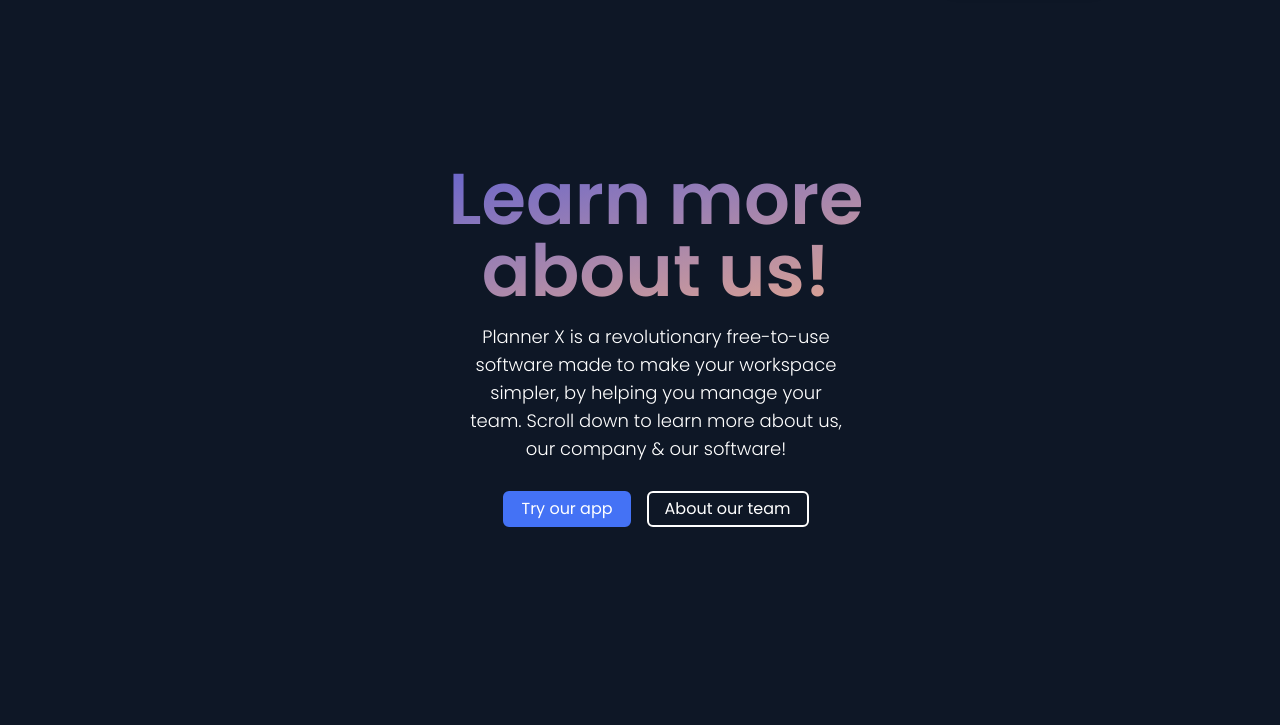
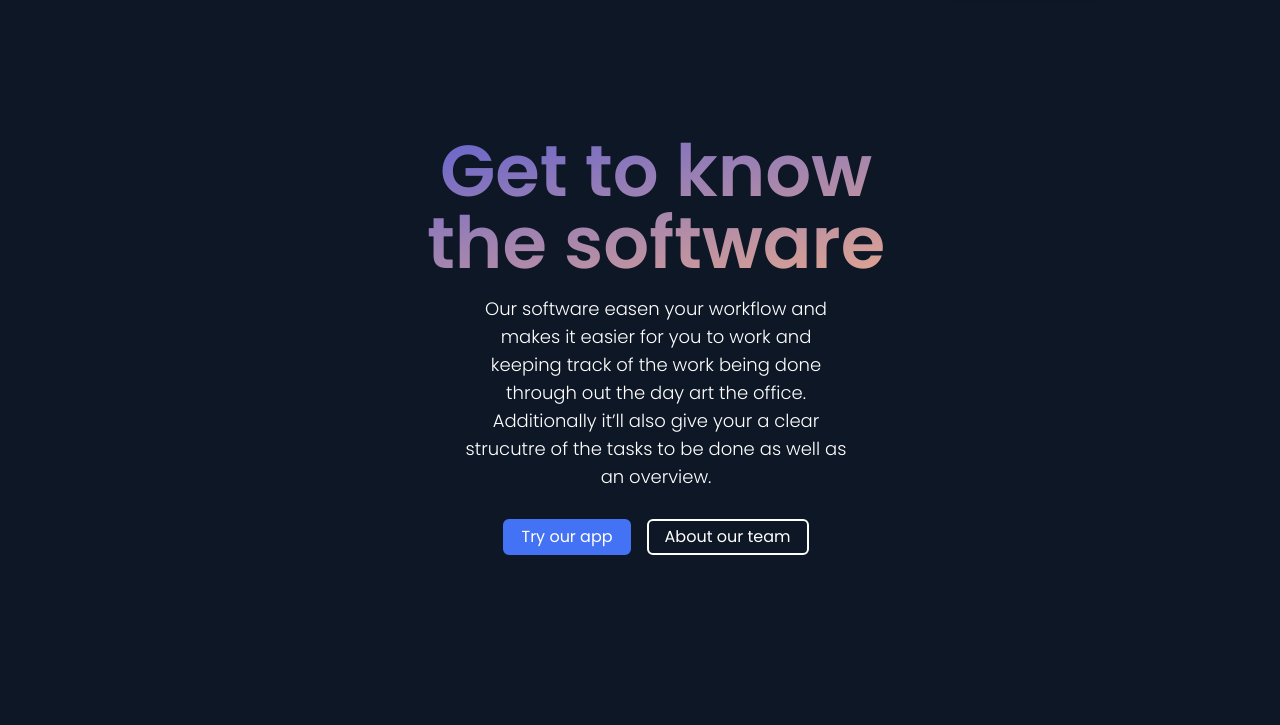
Before and after one commit to lucasjolibois54/planning-x-website, a Gatsby site: page /software in a window 1280 px wide. Shown: the part 75-800 px from the top of the page. Built offline with nearby package versions, Linux system fonts and the light colour scheme; Gatsby itself is replaced by a stand-in of ours.

Commit message:
Update software.js

```diff
--- a/src/pages/software.js
+++ b/src/pages/software.js
@@ -3,10 +3,11 @@ import * as React from "react"
 //components
 import Navigation from "../components/navigation";
 import Footer from "../components/footer.js"
-import AboutHero from "../components/aboutHero"
+import SoftwareHero from "../components/softwareHero"
 import SoftwareOverview from "../components/SoftwareOverview"
 import SoftwareFeatureCards from "../components/softwareFeatureCards"
 import SoftwareHowWorks from "../components/softwareHowWorks"
+import SubHeroSoftware from "../components/subHeroSoftware"
 
 //additional pages
 
@@ -24,7 +25,8 @@ const Software = () => {
     <main style={pageStyles}>
       <title>Planner X- about the software</title>
       <Navigation/>
-      <AboutHero/>
+      <SoftwareHero/>
+      <SubHeroSoftware/>
       <SoftwareOverview/>
       <SoftwareHowWorks/>
       <SoftwareFeatureCards/>
```
